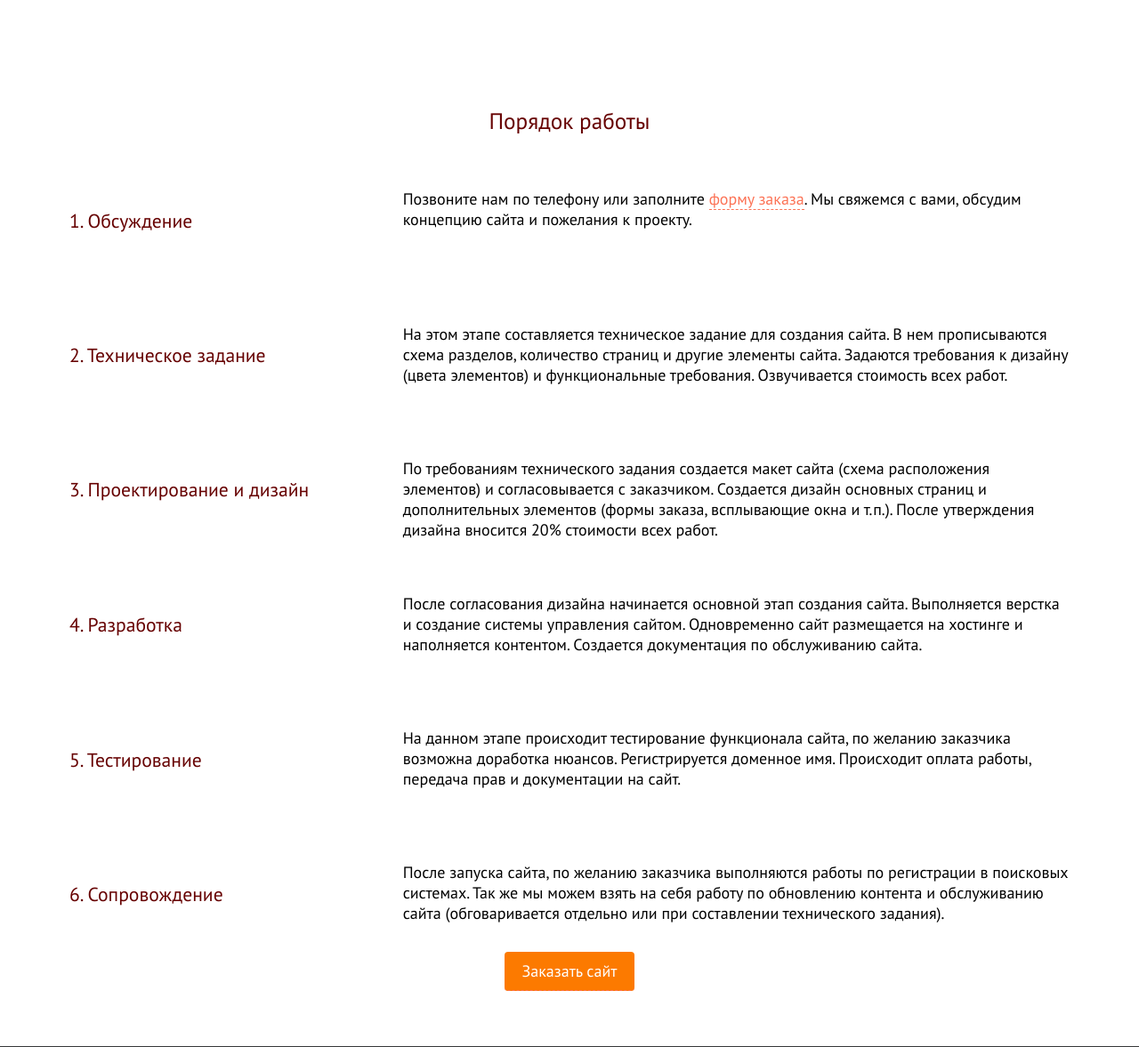
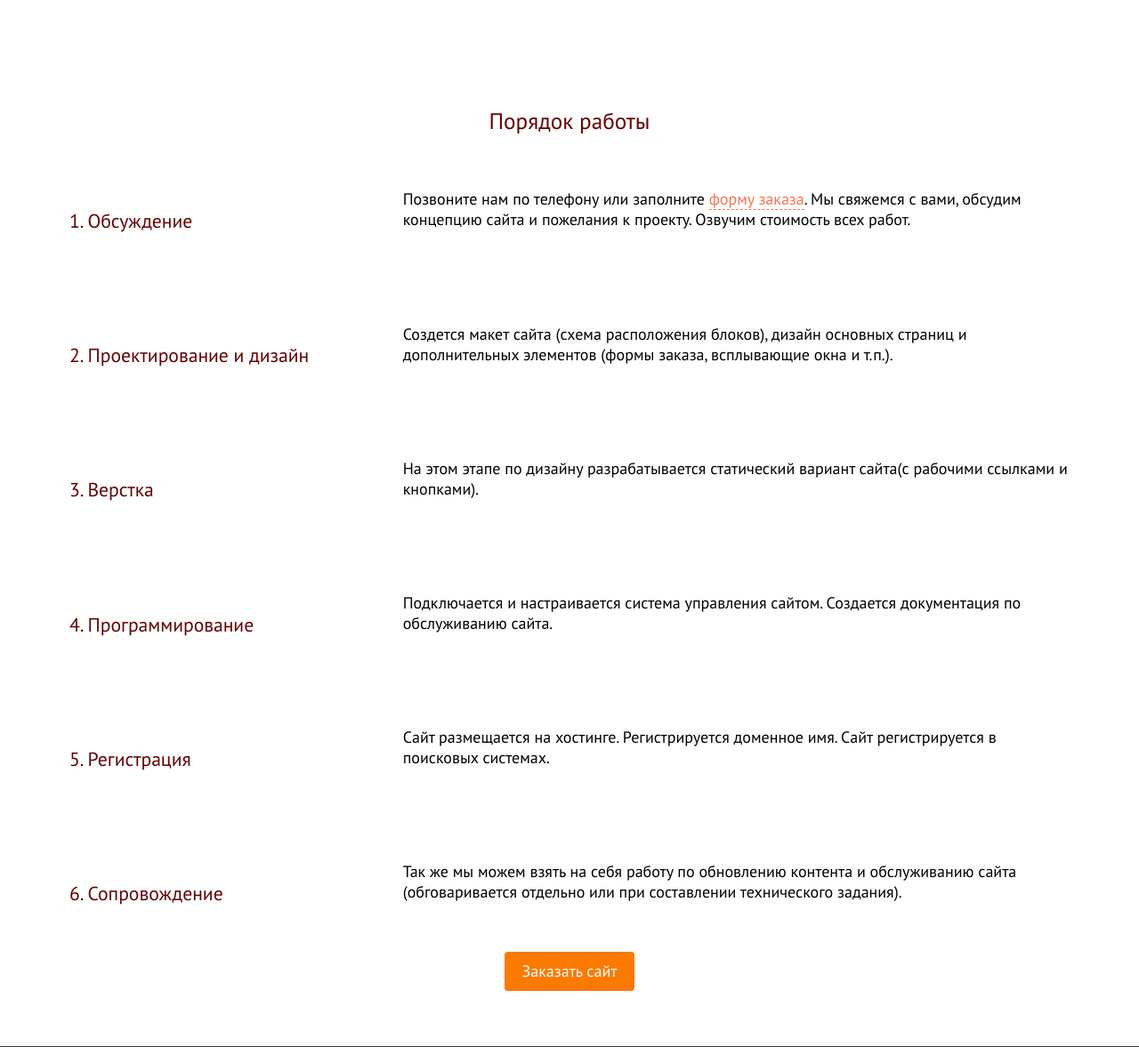
Before and after one commit to mrtwin/qfenix-1.0, a PHP site: page /uslugi.php in a window 1280 px wide. Shown: the part 1584-2761 px from the top of the page at 89% size. Run offline with PHP 8.4, Linux system fonts and the light colour scheme.

Commit message:
add content
добавлены преимущества, изменены этапы работ

```diff
--- a/uslugi.php
+++ b/uslugi.php
@@ -68,43 +68,50 @@
 			</div>
 			<!-- <div style="border-top: 1px solid #dddddd; width: 50%; align-items: center;"></div> -->
 			<br>
-			<h2>Порядок работы</h2>
+			<h2 id="how_to_work">Порядок работы</h2>
 			<div class="section_work">
 				<div class="step_header"><h3>1. Обсуждение</h3></div>
 				<div class="step_text">
 					Позвоните нам по телефону или заполните <a href="#getSite" class="popup" onclick="yaCounter48765431.reachGoal('target_clickOnGetSiteBtn'); return true;">форму заказа</a>. Мы свяжемся с вами, обсудим концепцию сайта и пожелания к проекту.
+					Озвучим стоимость всех работ.
 				</div>
-			</div class="section_work">
-			<div class="section_work">
+			</div>
+			<!-- <div class="section_work">
 				<div class="step_header"><h3>2. Техническое задание</h3></div>
 				<div class="step_text">
 					На этом этапе составляется техническое задание для создания сайта. В нем прописываются схема разделов, количество страниц и другие элементы сайта. Задаются требования к дизайну (цвета элементов) и функциональные требования. Озвучивается стоимость всех работ.
 				</div>
-			</div class="section_work">
+			</div> -->
 			<div class="section_work">
-				<div class="step_header"><h3>3. Проектирование и дизайн</h3></div>
+				<div class="step_header"><h3>2. Проектирование и дизайн</h3></div>
 				<div class="step_text">
-					По требованиям технического задания создается макет сайта (схема расположения элементов) и согласовывается с заказчиком. Создается дизайн основных страниц и дополнительных элементов (формы заказа, всплывающие окна и т.п.). После утверждения дизайна вносится 20% стоимости всех работ.
+					Создется макет сайта (схема расположения блоков), дизайн основных страниц и дополнительных элементов (формы заказа, всплывающие окна и т.п.).
 				</div>
-			</div class="section_work">
+			</div>
 			<div class="section_work">
-				<div class="step_header"><h3>4. Разработка</h3></div>
+				<div class="step_header"><h3>3. Верстка</h3></div>
 				<div class="step_text">
-					После согласования дизайна начинается основной этап создания сайта. Выполняется верстка и создание системы управления сайтом. Одновременно сайт размещается на хостинге и наполняется контентом. Создается документация по обслуживанию сайта.
+					На этом этапе по дизайну разрабатывается статический вариант сайта(с рабочими ссылками и кнопками).
 				</div>
-			</div class="section_work">
+			</div>
 			<div class="section_work">
-				<div class="step_header"><h3>5. Тестирование</h3></div>
+				<div class="step_header"><h3>4. Программирование</h3></div>
 				<div class="step_text">
-					На данном этапе происходит тестирование функционала сайта, по желанию заказчика возможна доработка нюансов. Регистрируется доменное имя. Происходит оплата работы, передача прав и документации на сайт.
+					Подключается и настраивается система управления сайтом. Создается документация по обслуживанию сайта.
 				</div>
-			</div class="section_work">
+			</div>
+			<div class="section_work">
+				<div class="step_header"><h3>5. Регистрация</h3></div>
+				<div class="step_text">
+					Сайт размещается на хостинге. Регистрируется доменное имя. Сайт регистрируется в поисковых системах.
+				</div>
+			</div>
 			<div class="section_work">
 				<div class="step_header"><h3>6. Сопровождение</h3></div>
 				<div class="step_text">
-					После запуска сайта, по желанию заказчика выполняются работы по регистрации в поисковых системах. Так же мы можем взять на себя работу по обновлению контента и обслуживанию сайта (обговаривается отдельно или при составлении технического задания).
+					Так же мы можем взять на себя работу по обновлению контента и обслуживанию сайта (обговаривается отдельно или при составлении технического задания).
 				</div>
-			</div class="section_work">
+			</div>
 			<div class="batton" style="text-align: center;">
 				<a href="#getSite" class="popup" onclick="yaCounter48765431.reachGoal('target_clickOnGetSiteBtn'); return true;">Заказать сайт</a><br><br>
 			</div>
```
Also changed, not shown: index.php (+13 -1 lines), index_portfolio.php (+13 -1 lines).
